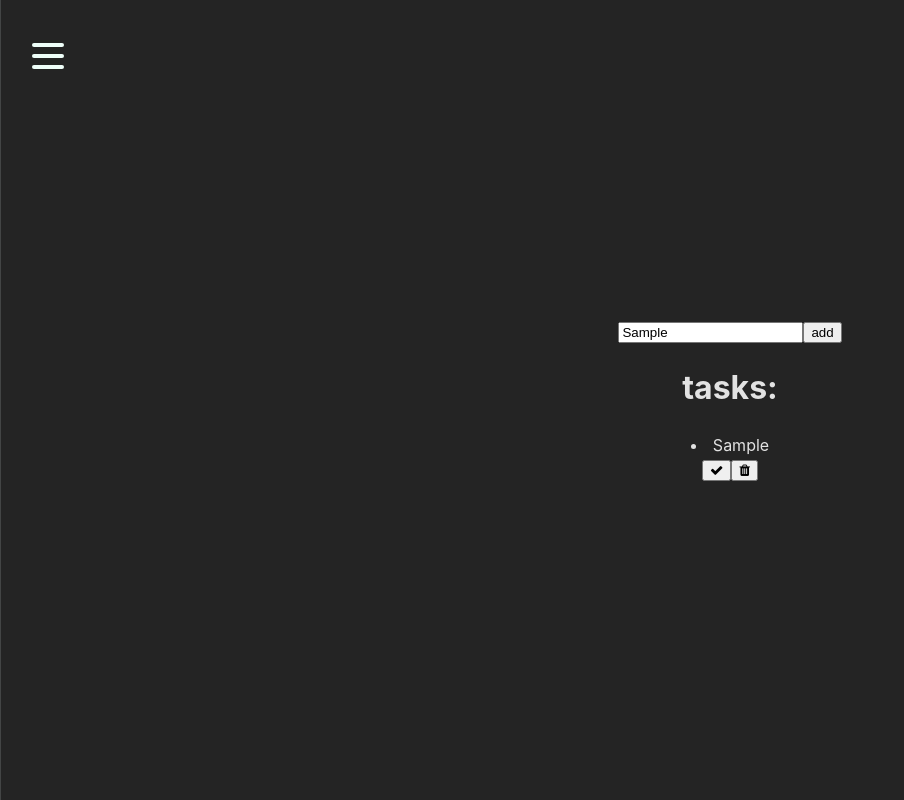
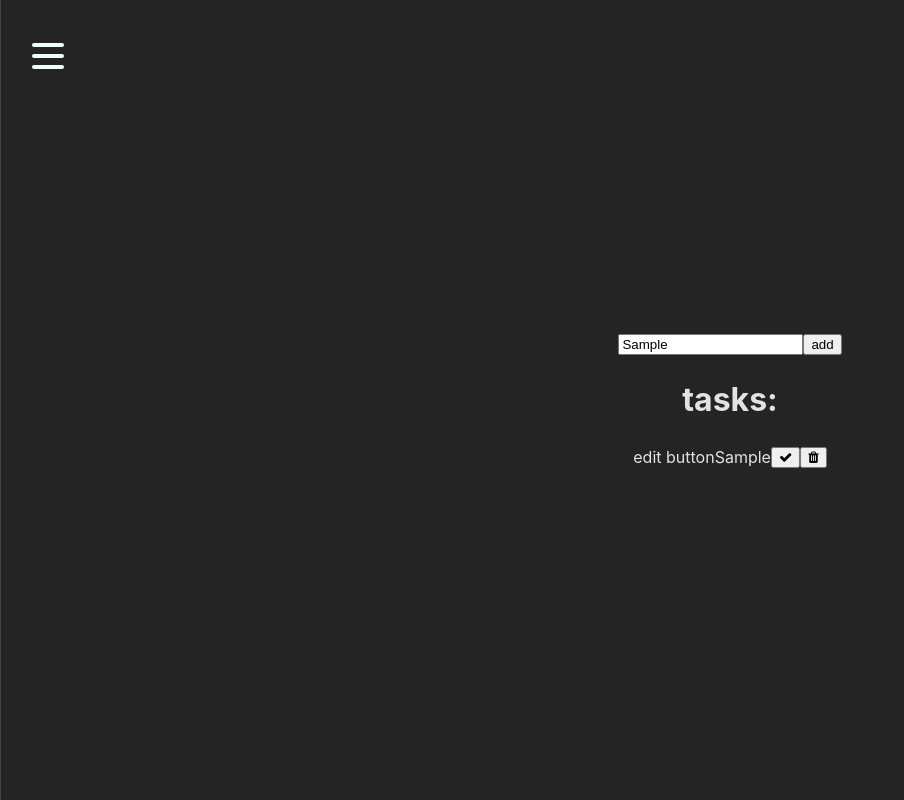
Before and after one commit to caumaria/diary, a React (Vite) app in the folder diary/: page / in a window 1280 px wide. Both pictures are taken after typing "Sample" into the empty fields and a click on the button "add". Shown: the top 800 px of the page, without its empty margins (0-904 px from the left). Built offline with nearby package versions, Linux system fonts and the light colour scheme.

Commit message:
feat: css add task

```diff
--- a/diary/src/components/TodoList/Task.jsx
+++ b/diary/src/components/TodoList/Task.jsx
@@ -1,23 +1,35 @@
-import PropTypes from 'prop-types';
+import PropTypes from "prop-types";
+import styled from "styled-components";
 
-const Task = ( props ) => {
+const TaskCont = styled.div``;
+
+const Center = styled.div`
+  display: flex;
+  align-items: center;
+  justify-content: center;
+`;
+
+
+const Task = (props) => {
   return (
     <div>
-              <li
-              style={{textDecoration: props.completed ? "line-through" : 'none'}}
-
-
-              >{props.taskName}</li>
+      <Center style={{ opacity: props.completed ? "30%" : "100%" }}>
+        <Center>
+          <div>edit button</div>
+          <div>{props.taskName}</div>
+        </Center>
+        <Center>
           <button onClick={() => props.completeTask(props.id)}>
             <i className="fa fa-check circle"></i>
           </button>
           <button onClick={() => props.deletetask(props.id)}>
             <i className="fa fa-trash"></i>
           </button>
-
+        </Center>
+      </Center>
     </div>
-  )
-}
+  );
+};
 
 Task.propTypes = {
   taskName: PropTypes.string.isRequired,
@@ -27,4 +39,4 @@ Task.propTypes = {
   deletetask: PropTypes.func.isRequired,
 };
 
-export default Task
+export default Task;
```
Lines whose indentation alone changed are shown as unchanged.
